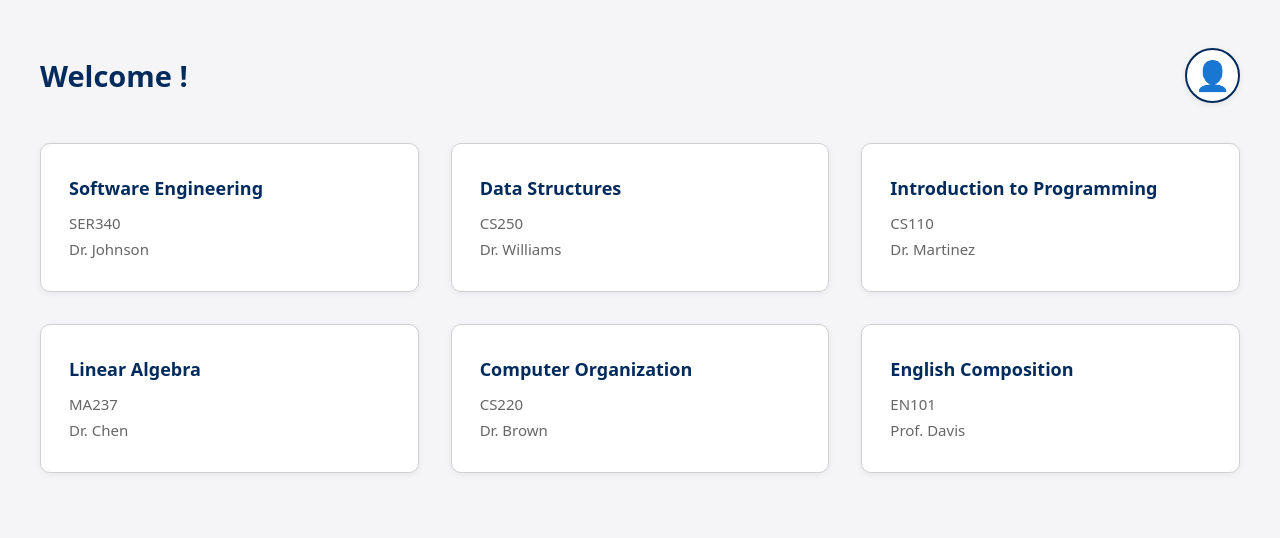
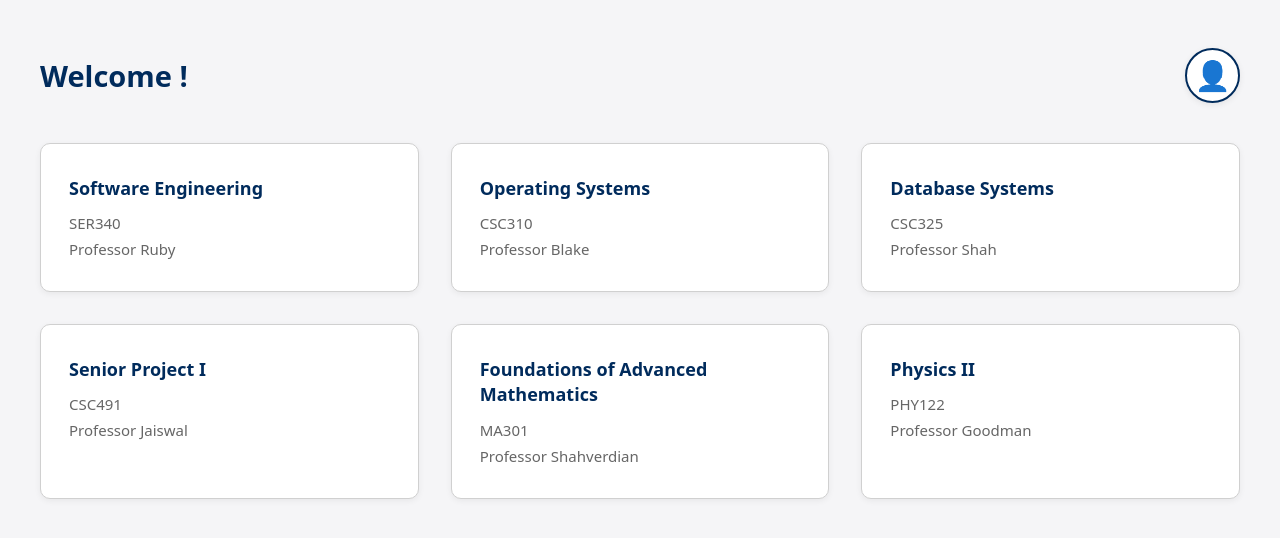
Before and after one commit to Reeya-Patel/SER340-TermProject, a React (Create React App) app in the folder ser340-prototype/: page /dashboard in a window 1280 px wide. Shown: the top 538 px of the page. Built offline with nearby package versions, Linux system fonts and the light colour scheme.

Commit message:
minor changes

```diff
--- a/ser340-prototype/src/screens/Dashboard.js
+++ b/ser340-prototype/src/screens/Dashboard.js
@@ -19,32 +19,37 @@ function Dashboard() {
       id: 1,
       code: "SER340",
       name: "Software Engineering",
-      instructor: "Dr. Johnson",
+      instructor: "Professor Ruby",
     },
     {
       id: 2,
-      code: "CS250",
-      name: "Data Structures",
-      instructor: "Dr. Williams",
+      code: "CSC310",
+      name: "Operating Systems",
+      instructor: "Professor Blake",
     },
     {
       id: 3,
-      code: "CS110",
-      name: "Introduction to Programming",
-      instructor: "Dr. Martinez",
+      code: "CSC325",
+      name: "Database Systems ",
+      instructor: "Professor Shah",
     },
-    { id: 4, code: "MA237", name: "Linear Algebra", instructor: "Dr. Chen" },
+    {
+      id: 4,
+      code: "CSC491",
+      name: "Senior Project I",
+      instructor: "Professor Jaiswal ",
+    },
     {
       id: 5,
-      code: "CS220",
-      name: "Computer Organization",
-      instructor: "Dr. Brown",
+      code: "MA301",
+      name: "Foundations of Advanced Mathematics",
+      instructor: "Professor Shahverdian",
     },
     {
       id: 6,
-      code: "EN101",
-      name: "English Composition",
-      instructor: "Prof. Davis",
+      code: "PHY122",
+      name: "Physics II",
+      instructor: "Professor Goodman",
     },
   ]);
 
```
